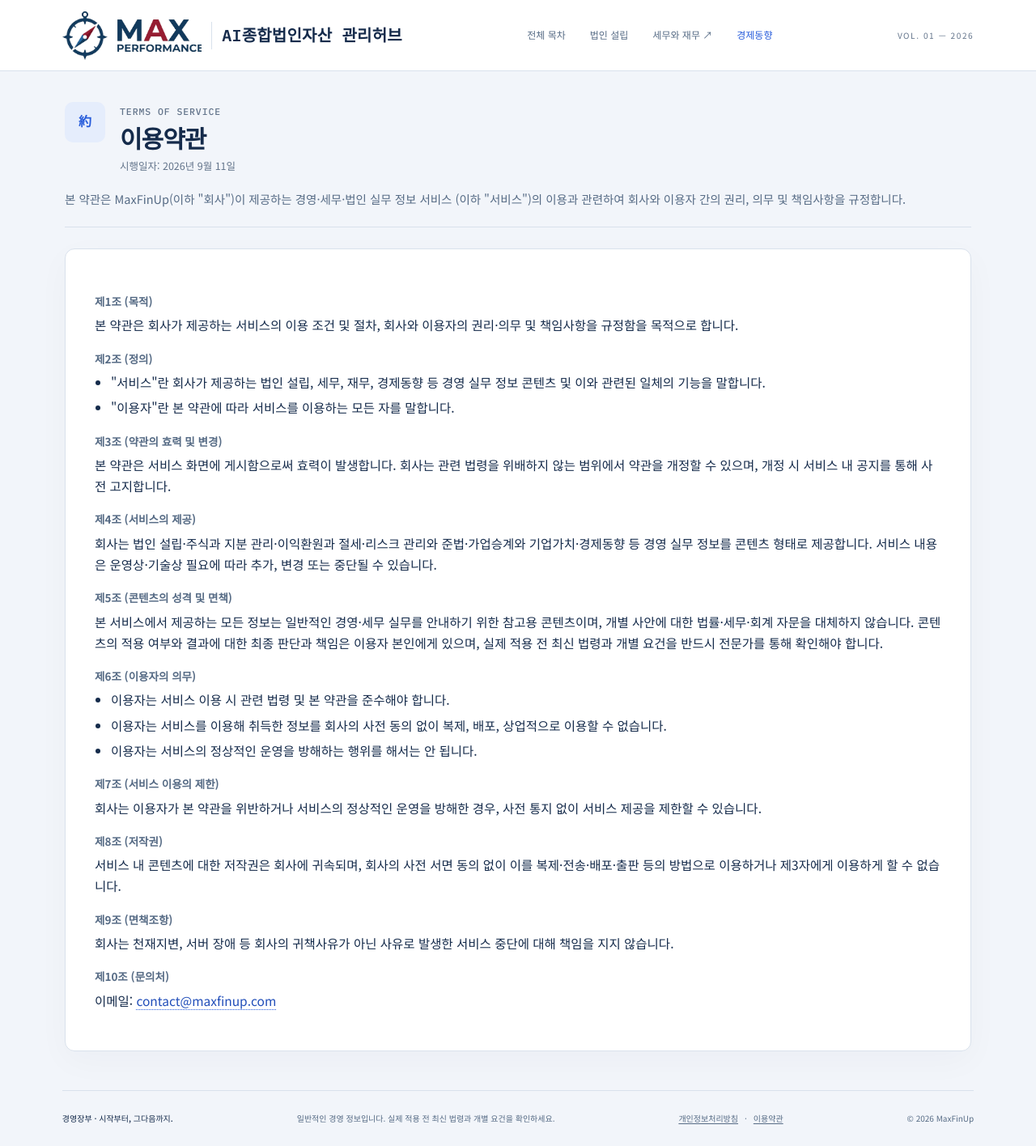
After one commit to changkeunjang1/maxfinup, a Django app: page /terms/ in a window 1280 px wide. The commit adds this page. Shown: the whole page at 81% size. Run offline with Django 5.2, Linux system fonts and the light colour scheme; some libraries are stand-ins or nearby versions.

Commit message:
Add privacy policy and terms of service pages
Co-Authored-By: Claude Sonnet 5 <noreply@anthropic.com>
Claude-Session: https://claude.ai/code/session_01QhZ9pRBfZQC96EbFBboxGD

```diff
--- a/ledger/static/ledger/css/ledger.css
+++ b/ledger/static/ledger/css/ledger.css
@@ -100,6 +100,9 @@ a { color: inherit; text-decoration: none; }
 }
 .brand-icon { height: 60px; width: auto; display: block; }
 .brand-wordmark-img { height: 40px; width: auto; display: block; }
+.footer-links { display: flex; align-items: center; gap: 8px; }
+.footer-links a { color: inherit; text-decoration: underline; text-underline-offset: 2px; }
+.footer-links a:hover { color: var(--brass); }
 .notice {
   margin: 0; flex: 1; text-align: right; font-size: 11.5px; color: var(--ink-faint);
   font-family: var(--mono);
--- a/ledger/templates/ledger/base.html
+++ b/ledger/templates/ledger/base.html
@@ -51,7 +51,7 @@
   <main class="main-content">
     {% block content %}{% endblock %}
   </main>
-  <footer class="site-footer"><strong>경영장부 · 시작부터, 그다음까지.</strong><span>일반적인 경영 정보입니다. 실제 적용 전 최신 법령과 개별 요건을 확인하세요.</span><span>© 2026 경영장부</span></footer>
+  <footer class="site-footer"><strong>경영장부 · 시작부터, 그다음까지.</strong><span>일반적인 경영 정보입니다. 실제 적용 전 최신 법령과 개별 요건을 확인하세요.</span><nav class="footer-links" aria-label="정책"><a href="{% url 'ledger:privacy_policy' %}">개인정보처리방침</a><span aria-hidden="true">·</span><a href="{% url 'ledger:terms' %}">이용약관</a></nav><span>© 2026 MaxFinUp</span></footer>
 </div>
 
 <script src="https://cdnjs.cloudflare.com/ajax/libs/twitter-bootstrap/5.3.3/js/bootstrap.bundle.min.js"></script>
--- /dev/null
+++ b/ledger/templates/ledger/terms.html
@@ -0,0 +1,67 @@
+{% extends "ledger/base.html" %}
+{% block title %}이용약관 — MaxFinUp{% endblock %}
+{% block content %}
+<article class="chapter">
+  <header class="chapter-head">
+    <div class="stamp">約</div>
+    <div>
+      <p class="kicker">TERMS OF SERVICE</p>
+      <h1>이용약관</h1>
+      <p class="dek">시행일자: 2026년 9월 11일</p>
+    </div>
+  </header>
+  <p class="lede">본 약관은 MaxFinUp(이하 "회사")이 제공하는 경영·세무·법인 실무 정보 서비스
+  (이하 "서비스")의 이용과 관련하여 회사와 이용자 간의 권리, 의무 및 책임사항을 규정합니다.</p>
+
+  <div class="step-content">
+    <h5>제1조 (목적)</h5>
+    <p>본 약관은 회사가 제공하는 서비스의 이용 조건 및 절차, 회사와 이용자의 권리·의무 및
+    책임사항을 규정함을 목적으로 합니다.</p>
+
+    <h5>제2조 (정의)</h5>
+    <ul>
+      <li>"서비스"란 회사가 제공하는 법인 설립, 세무, 재무, 경제동향 등 경영 실무 정보 콘텐츠
+      및 이와 관련된 일체의 기능을 말합니다.</li>
+      <li>"이용자"란 본 약관에 따라 서비스를 이용하는 모든 자를 말합니다.</li>
+    </ul>
+
+    <h5>제3조 (약관의 효력 및 변경)</h5>
+    <p>본 약관은 서비스 화면에 게시함으로써 효력이 발생합니다. 회사는 관련 법령을 위배하지
+    않는 범위에서 약관을 개정할 수 있으며, 개정 시 서비스 내 공지를 통해 사전 고지합니다.</p>
+
+    <h5>제4조 (서비스의 제공)</h5>
+    <p>회사는 법인 설립·주식과 지분 관리·이익환원과 절세·리스크 관리와 준법·가업승계와
+    기업가치·경제동향 등 경영 실무 정보를 콘텐츠 형태로 제공합니다. 서비스 내용은
+    운영상·기술상 필요에 따라 추가, 변경 또는 중단될 수 있습니다.</p>
+
+    <h5>제5조 (콘텐츠의 성격 및 면책)</h5>
+    <p>본 서비스에서 제공하는 모든 정보는 일반적인 경영·세무 실무를 안내하기 위한
+    참고용 콘텐츠이며, 개별 사안에 대한 법률·세무·회계 자문을 대체하지 않습니다.
+    콘텐츠의 적용 여부와 결과에 대한 최종 판단과 책임은 이용자 본인에게 있으며, 실제
+    적용 전 최신 법령과 개별 요건을 반드시 전문가를 통해 확인해야 합니다.</p>
+
+    <h5>제6조 (이용자의 의무)</h5>
+    <ul>
+      <li>이용자는 서비스 이용 시 관련 법령 및 본 약관을 준수해야 합니다.</li>
+      <li>이용자는 서비스를 이용해 취득한 정보를 회사의 사전 동의 없이 복제, 배포, 상업적으로
+      이용할 수 없습니다.</li>
+      <li>이용자는 서비스의 정상적인 운영을 방해하는 행위를 해서는 안 됩니다.</li>
+    </ul>
+
+    <h5>제7조 (서비스 이용의 제한)</h5>
+    <p>회사는 이용자가 본 약관을 위반하거나 서비스의 정상적인 운영을 방해한 경우, 사전
+    통지 없이 서비스 제공을 제한할 수 있습니다.</p>
+
+    <h5>제8조 (저작권)</h5>
+    <p>서비스 내 콘텐츠에 대한 저작권은 회사에 귀속되며, 회사의 사전 서면 동의 없이 이를
+    복제·전송·배포·출판 등의 방법으로 이용하거나 제3자에게 이용하게 할 수 없습니다.</p>
+
+    <h5>제9조 (면책조항)</h5>
+    <p>회사는 천재지변, 서버 장애 등 회사의 귀책사유가 아닌 사유로 발생한 서비스 중단에
+    대해 책임을 지지 않습니다.</p>
+
+    <h5>제10조 (문의처)</h5>
+    <p>이메일: <a href="mailto:contact@maxfinup.com">contact@maxfinup.com</a></p>
+  </div>
+</article>
+{% endblock %}
--- a/ledger/urls.py
+++ b/ledger/urls.py
@@ -8,5 +8,7 @@ urlpatterns = [
     path("", views.home, name="home"),
     path("designs/", views.design_previews, name="designs"),
     path("trends/", views.trends, name="trends"),
+    path("privacy-policy/", views.privacy_policy, name="privacy_policy"),
+    path("terms/", views.terms, name="terms"),
     path("chapter/<slug:slug>/", views.chapter_detail, name="chapter"),
 ]
--- a/ledger/views.py
+++ b/ledger/views.py
@@ -10,6 +10,14 @@ def design_previews(request):
 
 def trends(request):
     return render(request, "ledger/trends.html")
+
+
+def privacy_policy(request):
+    return render(request, "ledger/privacy_policy.html")
+
+
+def terms(request):
+    return render(request, "ledger/terms.html")
 
 
 def home(request):
```
Also changed, not shown: ledger/templates/ledger/privacy_policy.html (added, +64 -0 lines).
